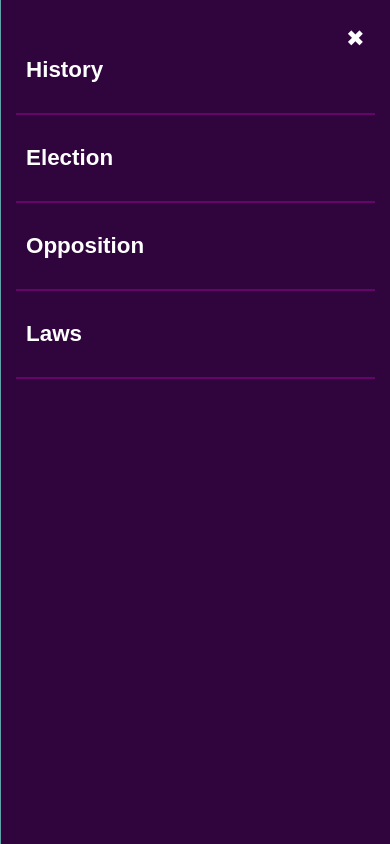
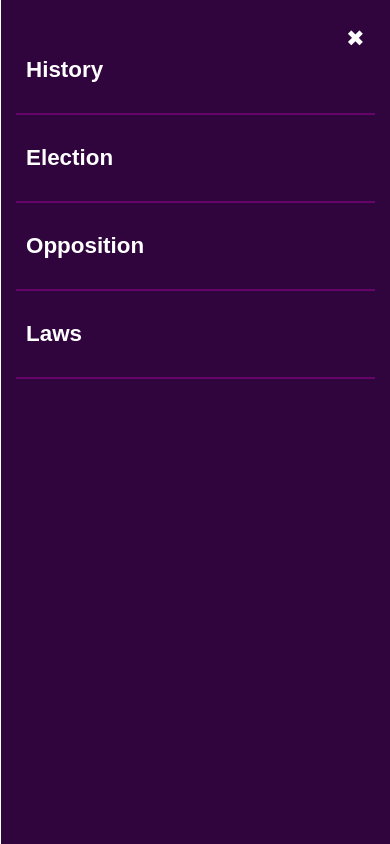
Before and after one commit to TshiMoiset/The-Chemistry-Regime, a plain HTML site: page index.html in a window 390 px wide. Both pictures are taken after a click on the element 365 px from the left and 30 px from the top of the page. Shown: the top 844 px of the page. Drawn offline with Linux system fonts and the light colour scheme.

Commit message:
Update mediaQueries.css

```diff
--- a/CSS/mediaQueries.css
+++ b/CSS/mediaQueries.css
@@ -18,7 +18,7 @@
 	}
 
 	.hamburgerNav {
-		border-left: #61a2a9 solid 1px;
+		border-left: white solid 1px;
 	}
 
 	.screenLogo-NavButton {
```
